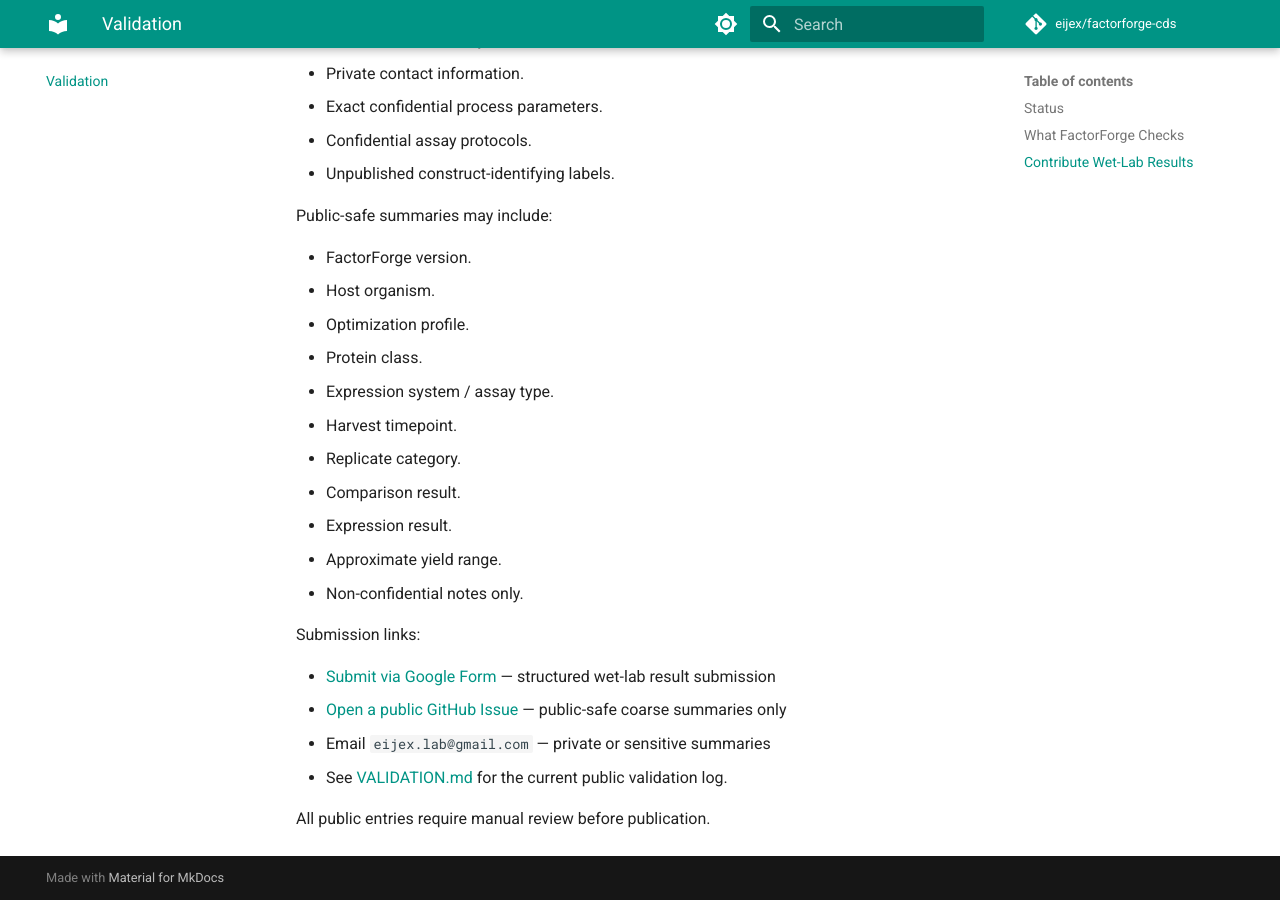
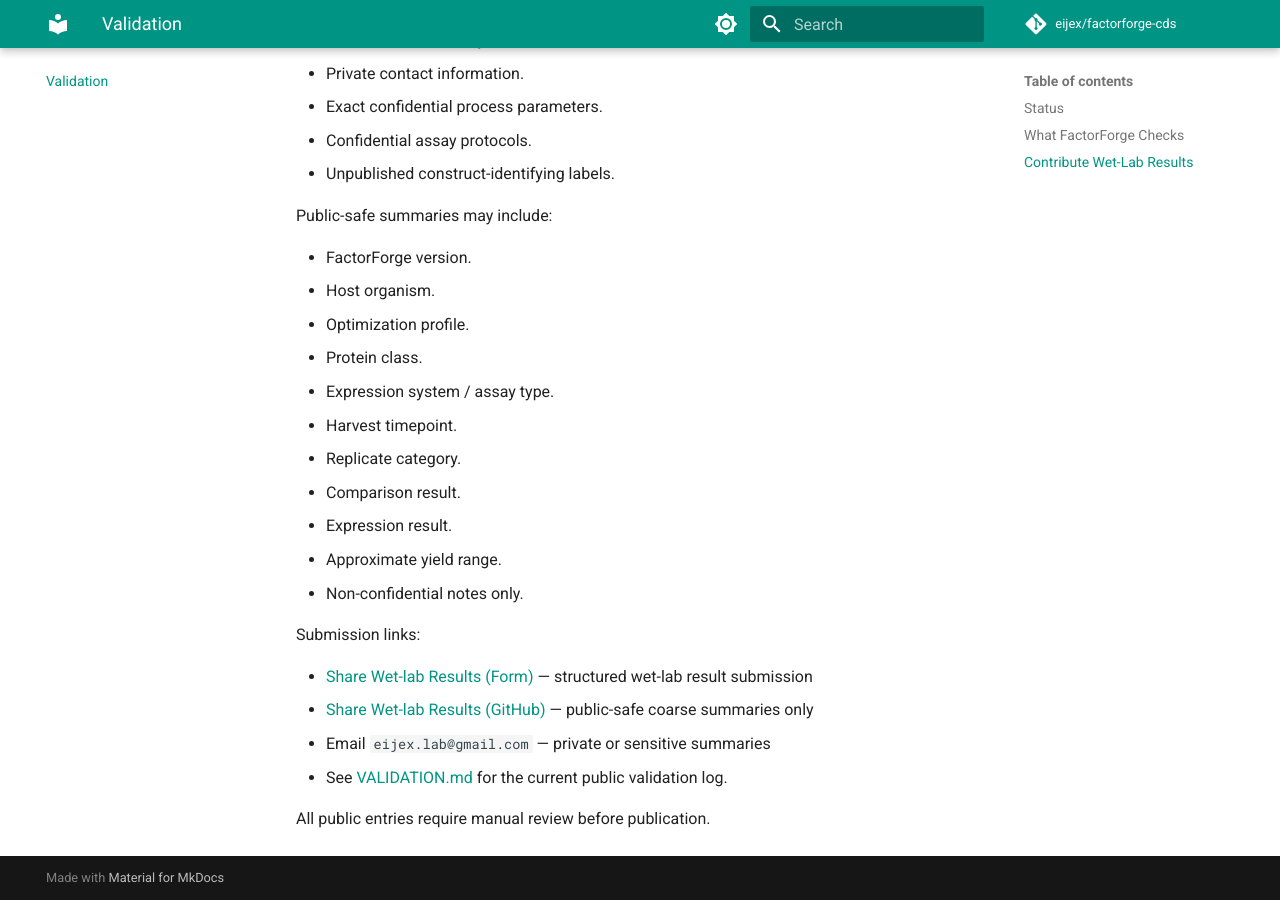
Before and after one commit to eijex/factorforge-cds, an MkDocs documentation site: the page built from docs/validation.md, in a window 1280 px wide and 900 px high, scrolled down 1696 px. Built offline with MkDocs 1.6.1 and Material for MkDocs 9.7.7, drawn with Linux system fonts in a browser that asks for light colours; comment, search, counter and statistics services are not loaded.

Commit message:
docs: standardize wet-lab submission link labels to 'Share Wet-lab Results (GitHub/Form)'

```diff
--- a/docs/validation.md
+++ b/docs/validation.md
@@ -62,8 +62,8 @@
 
 Submission links:
 
-- [Submit via Google Form](https://docs.google.com/forms/d/e/1FAIpQLSeSx-wYvF6YwHhSPdLMl-L44frCugdm25X_eDz50OaqTD66qA/viewform) — structured wet-lab result submission
-- [Open a public GitHub Issue](https://github.com/eijex/factorforge-cds/issues/new?template=wet_lab_result.yml) — public-safe coarse summaries only
+- [Share Wet-lab Results (Form)](https://docs.google.com/forms/d/e/1FAIpQLSeSx-wYvF6YwHhSPdLMl-L44frCugdm25X_eDz50OaqTD66qA/viewform) — structured wet-lab result submission
+- [Share Wet-lab Results (GitHub)](https://github.com/eijex/factorforge-cds/issues/new?template=wet_lab_result.yml) — public-safe coarse summaries only
 - Email `eijex.lab@gmail.com` — private or sensitive summaries
 - See [VALIDATION.md](https://github.com/eijex/factorforge-cds/blob/main/VALIDATION.md) for the current public validation log.
 
```
Also changed, not shown: CONTRIBUTING.md (+2 -2 lines), README.md (+1 -1 lines), VALIDATION.md (+2 -2 lines), docs/feedback-inbox.md (+2 -2 lines), docs/index.md (+2 -2 lines), 1 other file.
